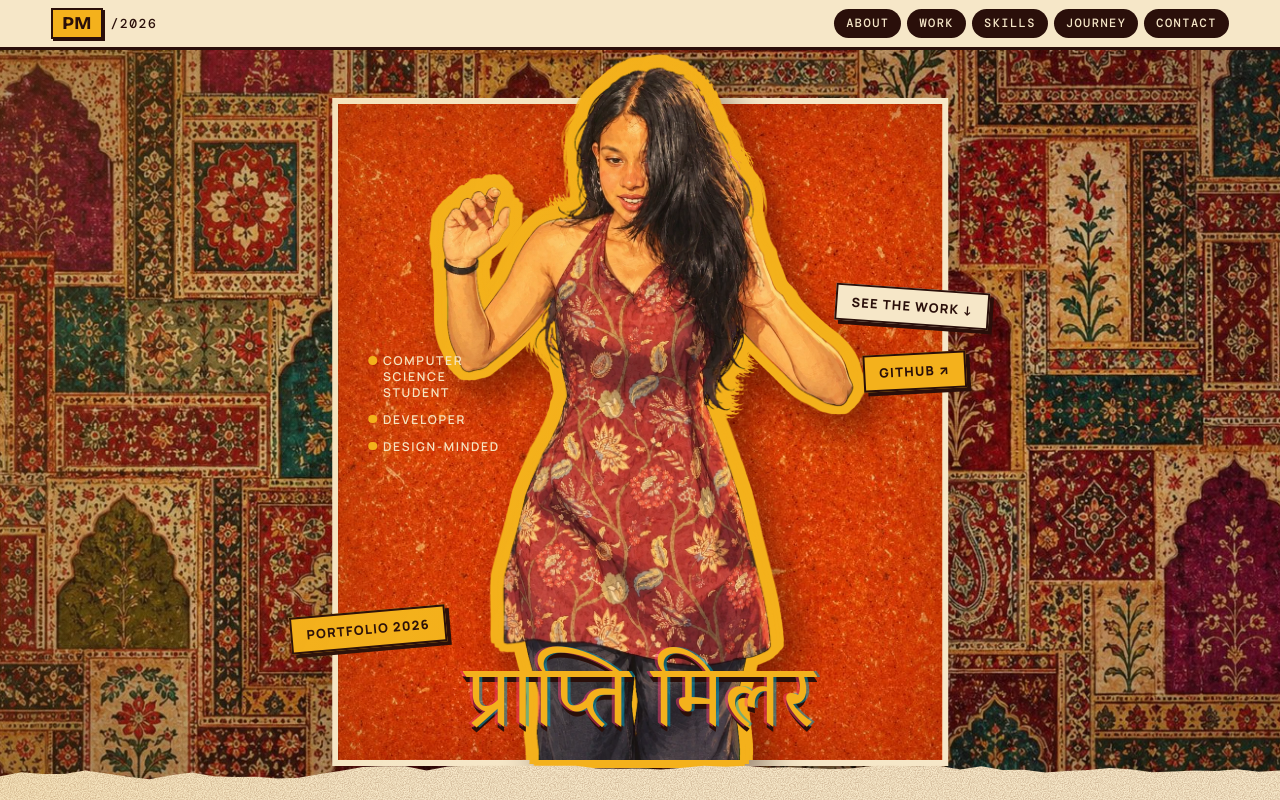
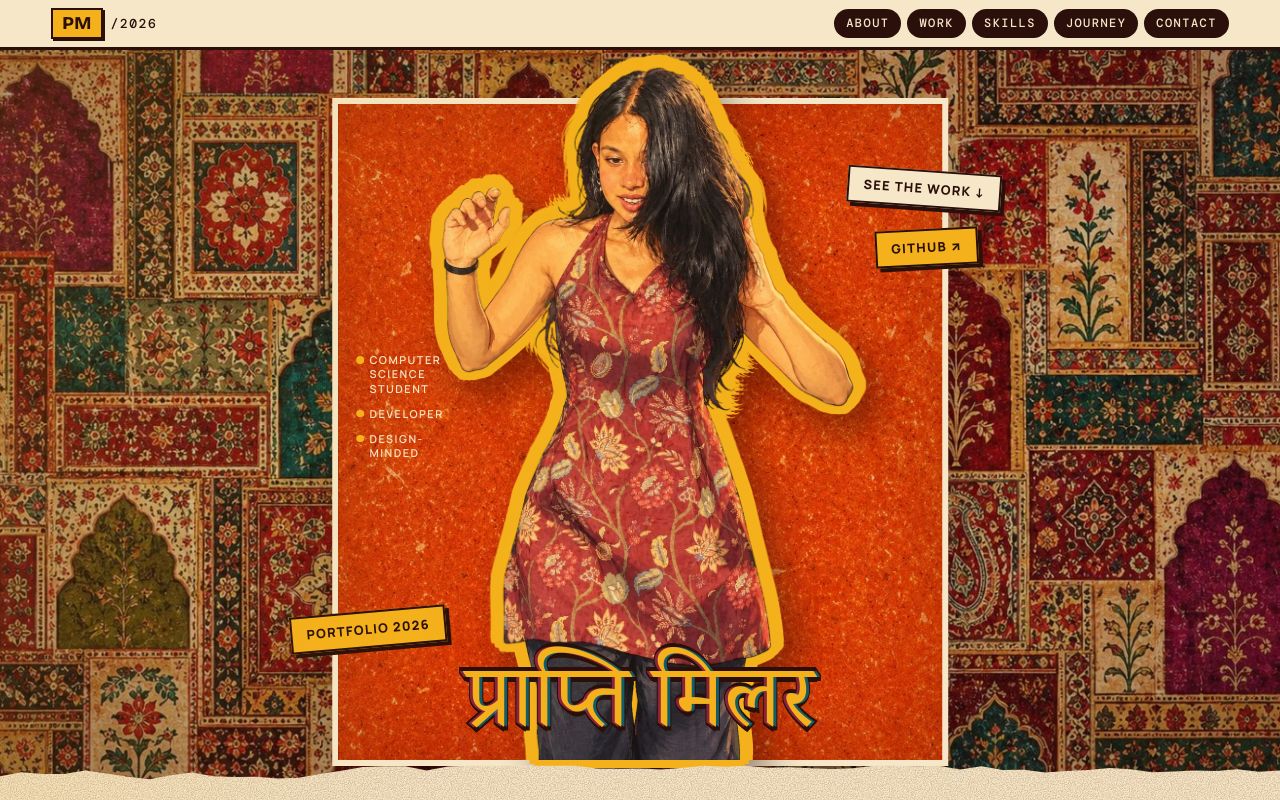
Before and after one commit to iammissmiller/miller-portfolio, a Next.js app: page / in a window 1280 px wide. Shown: the top 800 px of the page. Built offline with nearby package versions, Linux system fonts and the light colour scheme; a web font is replaced by a local one.

Commit message:
Polish hero: readable Hindi name, clearer stickers and roles

```diff
--- a/src/app/globals.css
+++ b/src/app/globals.css
@@ -136,10 +136,11 @@ html.playing:not(.p-id) .poster { opacity: 0; transform: translateX(-50%) transl
   letter-spacing: -.045em; text-transform: uppercase; color: var(--sun);
   text-shadow: 3px 0 0 rgba(0,170,200,.5), -3px 0 0 rgba(255,60,120,.45), 0 5px 0 var(--ink);
 }
-.name.name-hi { font: 400 clamp(34px, calc(var(--pw) * .145), 130px)/1.15 var(--hindi); letter-spacing: 0; text-transform: none; bottom: 2%; }
+.name.name-hi { font: 400 clamp(34px, calc(var(--pw) * .145), 130px)/1.15 var(--hindi); letter-spacing: 0; text-transform: none; bottom: 2%;
+  -webkit-text-stroke: .09em var(--ink); paint-order: stroke fill; }
 
-.caps { position: absolute; z-index: 4; left: 5%; top: 38%; display: grid; gap: .7rem; max-width: 13ch; }
-.caps li { position: relative; padding-left: 1.2em; font: 600 clamp(10px, .95vw, 13px)/1.3 var(--body); letter-spacing: .14em; text-transform: uppercase; color: var(--cream); }
+.caps { position: absolute; z-index: 4; left: 3%; top: 38%; display: grid; gap: .7rem; max-width: 10ch; }
+.caps li { position: relative; padding-left: 1.2em; font: 600 clamp(10px, .85vw, 12px)/1.3 var(--body); letter-spacing: .14em; text-transform: uppercase; color: var(--cream); }
 .caps li::before { content: ""; position: absolute; left: 0; top: .25em; width: .7em; height: .7em; border-radius: 50%; background: var(--sun); }
 
 .sticker {
@@ -150,8 +151,8 @@ html.playing:not(.p-id) .poster { opacity: 0; transform: translateX(-50%) transl
 }
 a.sticker:hover { background: var(--cream); transform: rotate(0) translateY(-2px); }
 .s1 { left: -8%; bottom: 17%; transform: rotate(-5deg); }
-.s2 { right: -8%; top: 28%; transform: rotate(4deg); background: var(--cream); }
-.s3 { right: -4%; top: 38%; transform: rotate(-3deg); }
+.s2 { right: -10%; top: 10%; transform: rotate(4deg); background: var(--cream); }
+.s3 { right: -6%; top: 19%; transform: rotate(-3deg); }
 html.playing:not(.p-id) .figure { opacity: 0; }
 .figure { transition: opacity 1s ease .3s; }
 
```
